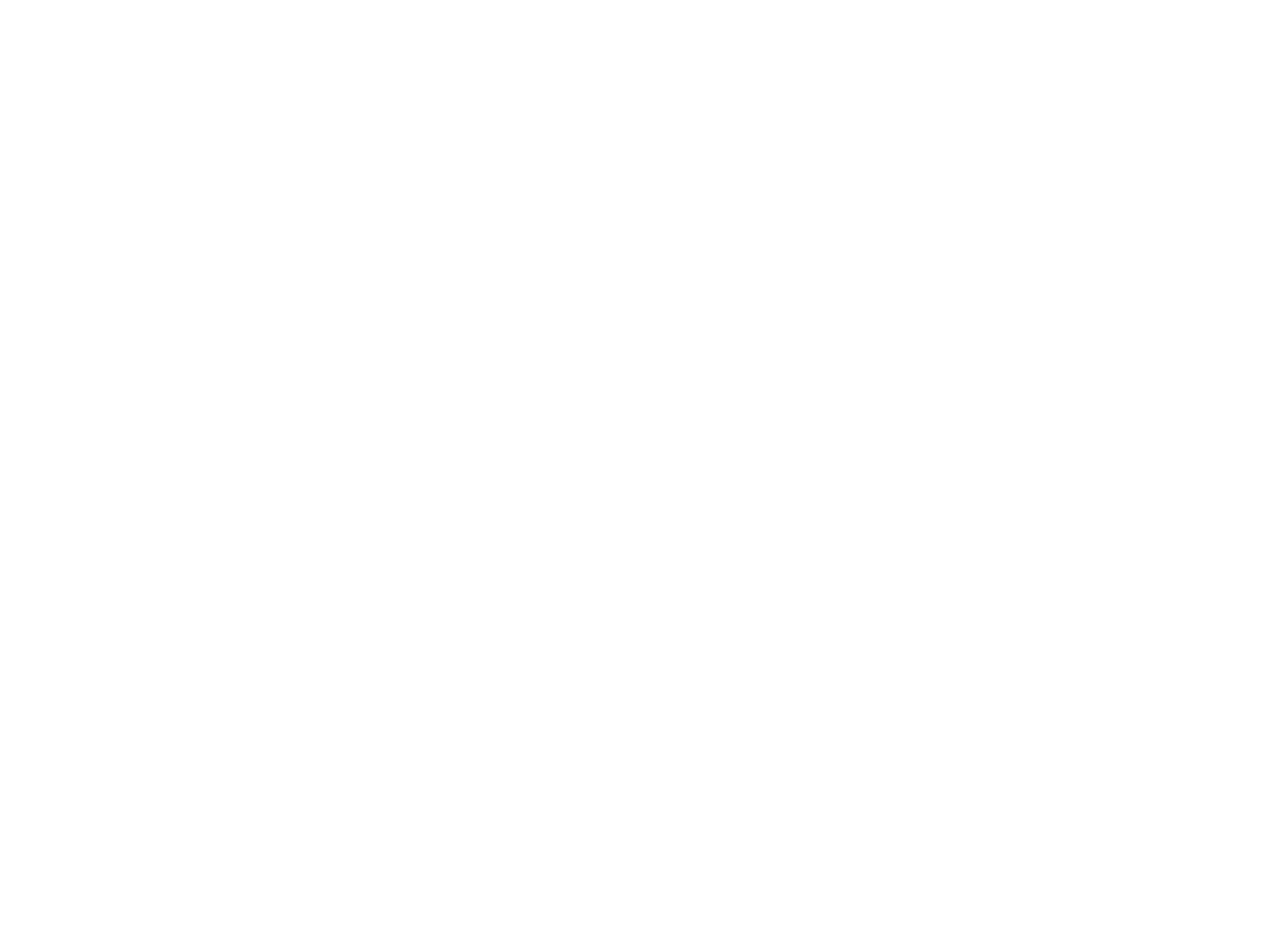
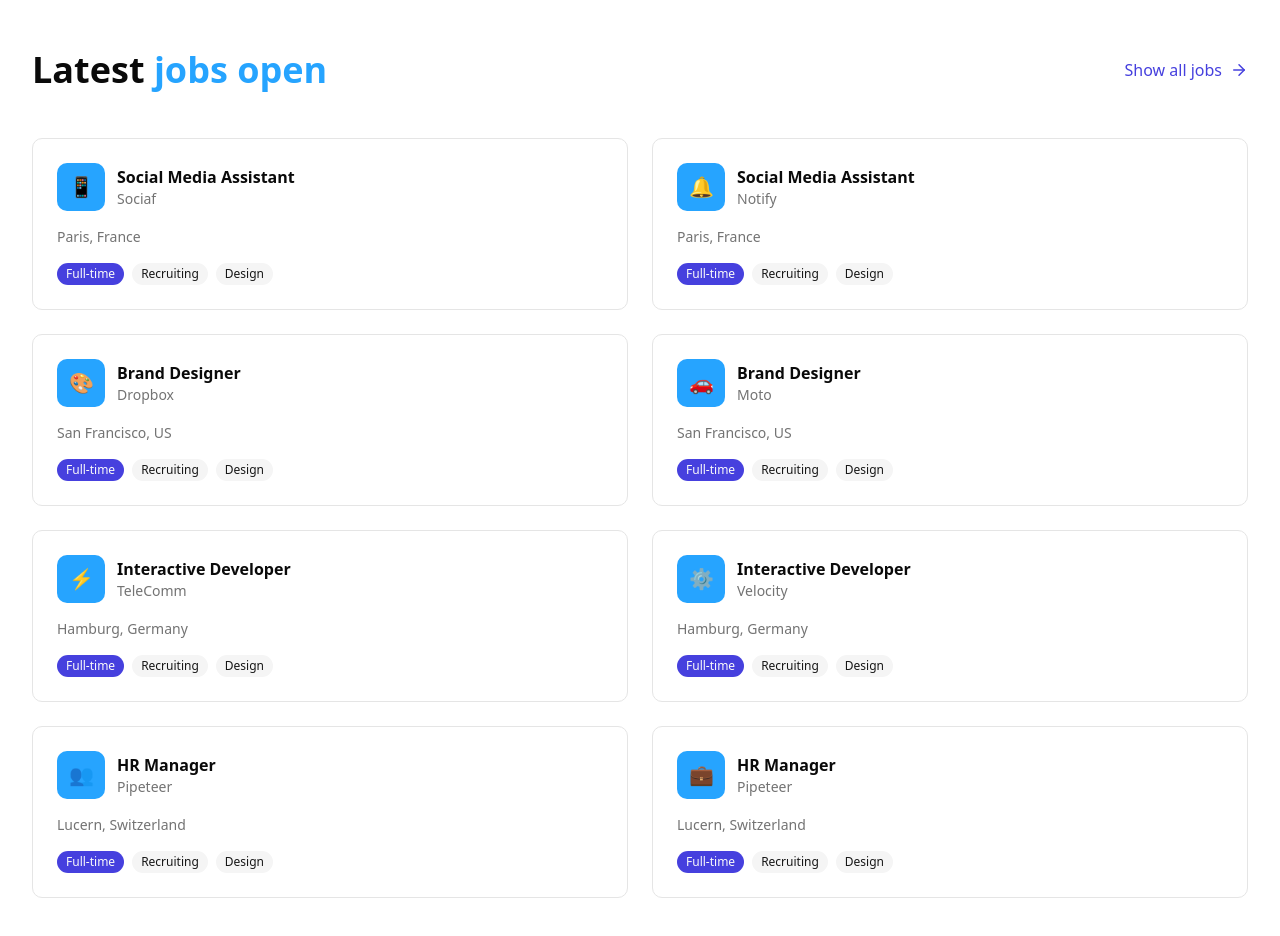
Before and after one commit to rabiulkhan7224/quickhire, a Next.js app: page / in a window 1280 px wide. Shown: the part 2800-3736 px from the top of the page. Before the commit the page ends 2754 px from the top, so only its background shows below. Built offline with nearby package versions, Linux system fonts and the light colour scheme.

Commit message:
latest job   section ui added

```diff
--- a/app/(root)/page.tsx
+++ b/app/(root)/page.tsx
@@ -3,6 +3,7 @@
 import { CTA } from "@/components/CTA";
 import { FeaturedJobs } from "@/components/FeaturedJobs";
 import { Hero } from "@/components/hero";
+import { LatestJobs } from "@/components/LatestJobs";
 
 export default function Home() {
   return (
@@ -12,6 +13,7 @@
       <Categories />
       <CTA/>
       <FeaturedJobs />
+      <LatestJobs />
 
    </div>
   );
--- /dev/null
+++ b/components/LatestJobs.tsx
@@ -0,0 +1,135 @@
+'use client'
+
+import { Button } from '@/components/ui/button'
+import { Badge } from '@/components/ui/badge'
+import { ArrowRight } from 'lucide-react'
+import Link from 'next/link'
+
+export function LatestJobs() {
+  const jobs = [
+    {
+      id: 1,
+      title: 'Social Media Assistant',
+      company: 'Sociaf',
+      location: 'Paris, France',
+      tags: ['Full-time', 'Recruiting', 'Design'],
+      icon: '📱',
+      featured: false,
+    },
+    {
+      id: 2,
+      title: 'Social Media Assistant',
+      company: 'Notify',
+      location: 'Paris, France',
+      tags: ['Full-time', 'Recruiting', 'Design'],
+      icon: '🔔',
+      featured: false,
+    },
+    {
+      id: 3,
+      title: 'Brand Designer',
+      company: 'Dropbox',
+      location: 'San Francisco, US',
+      tags: ['Full-time', 'Recruiting', 'Design'],
+      icon: '🎨',
+      featured: false,
+    },
+    {
+      id: 4,
+      title: 'Brand Designer',
+      company: 'Moto',
+      location: 'San Francisco, US',
+      tags: ['Full-time', 'Recruiting', 'Design'],
+      icon: '🚗',
+      featured: false,
+    },
+    {
+      id: 5,
+      title: 'Interactive Developer',
+      company: 'TeleComm',
+      location: 'Hamburg, Germany',
+      tags: ['Full-time', 'Recruiting', 'Design'],
+      icon: '⚡',
+      featured: false,
+    },
+    {
+      id: 6,
+      title: 'Interactive Developer',
+      company: 'Velocity',
+      location: 'Hamburg, Germany',
+      tags: ['Full-time', 'Recruiting', 'Design'],
+      icon: '⚙️',
+      featured: false,
+    },
+    {
+      id: 7,
+      title: 'HR Manager',
+      company: 'Pipeteer',
+      location: 'Lucern, Switzerland',
+      tags: ['Full-time', 'Recruiting', 'Design'],
+      icon: '👥',
+      featured: false,
+    },
+    {
+      id: 8,
+      title: 'HR Manager',
+      company: 'Pipeteer',
+      location: 'Lucern, Switzerland',
+      tags: ['Full-time', 'Recruiting', 'Design'],
+      icon: '💼',
+      featured: false,
+    },
+  ]
+
+  return (
+    <section className="py-16 md:py-24">
+      <div className="container mx-auto px-4">
+        <div className="mb-12 flex items-center justify-between">
+          <h2 className="text-3xl font-bold text-foreground md:text-4xl">
+            Latest <span className="text-accent">jobs open</span>
+          </h2>
+          <Link href="#" className="flex items-center gap-2 text-primary hover:text-primary/80 transition">
+            Show all jobs <ArrowRight size={18} />
+          </Link>
+        </div>
+
+        <div className="grid gap-6 sm:grid-cols-2">
+          {jobs.map((job) => (
+            <div
+              key={job.id}
+              className="rounded-lg border border-border bg-background p-6 transition hover:shadow-md hover:border-primary/30 cursor-pointer"
+            >
+              <div className="mb-4 flex items-start justify-between">
+                <div className="flex items-center gap-3">
+                  <div className="flex h-12 w-12 items-center justify-center rounded-lg bg-accent text-xl">
+                    {job.icon}
+                  </div>
+                  <div>
+                    <h3 className="font-semibold text-foreground">{job.title}</h3>
+                    <p className="text-sm text-muted-foreground">{job.company}</p>
+                  </div>
+                </div>
+              </div>
+
+              <p className="mb-4 text-sm text-muted-foreground flex items-center gap-1">
+                 {job.location}
+              </p>
+
+              <div className="flex flex-wrap gap-2">
+                {job.tags.map((tag, index) => (
+                  <Badge
+                    key={index}
+                    variant={index === 0 ? 'default' : 'secondary'}
+                    className="text-xs"
+                  >
+                    {tag}
+                  </Badge>
+                ))}
+              </div>
+            </div>
+          ))}
+        </div>
+      </div>
+    </section>
+  )
+}
```
